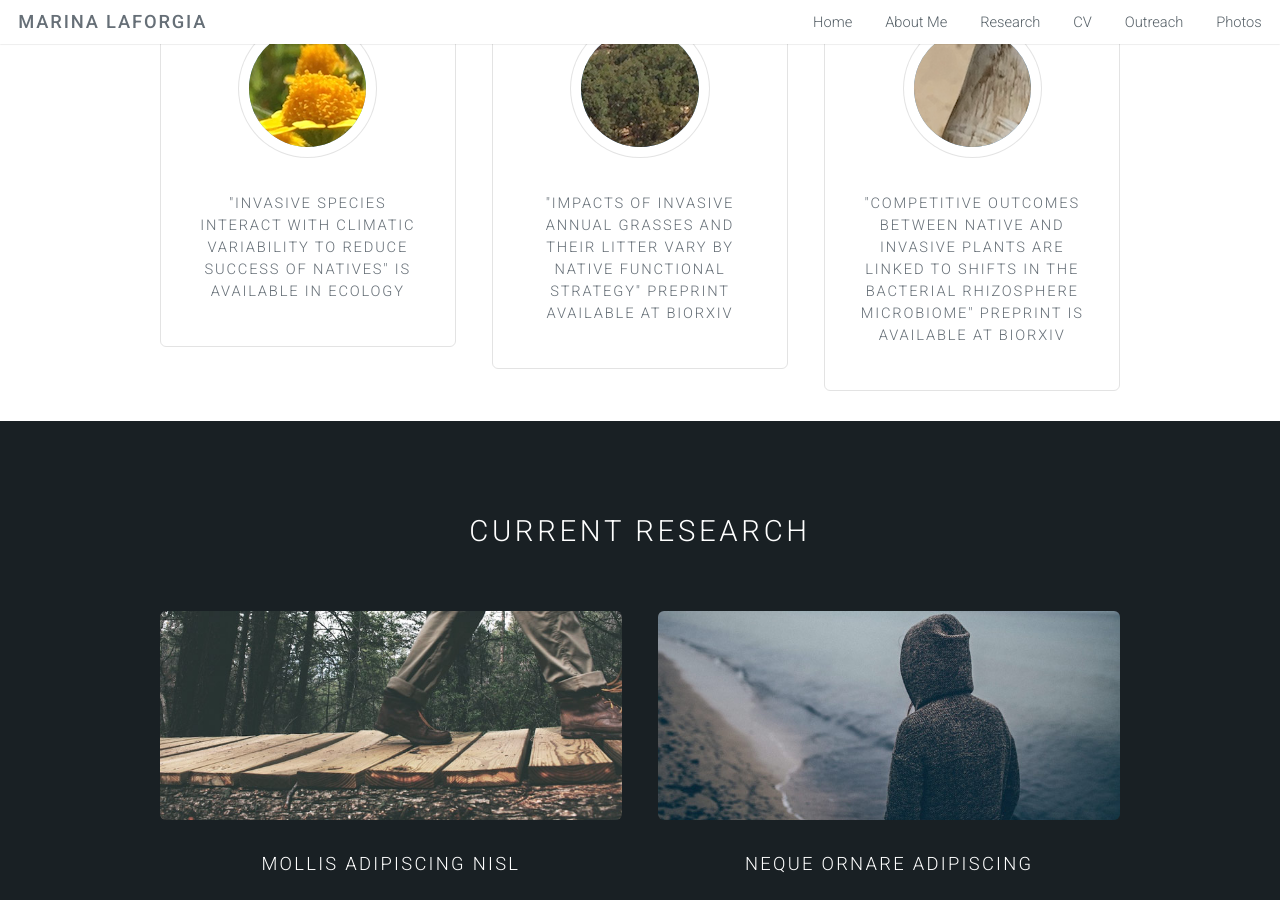
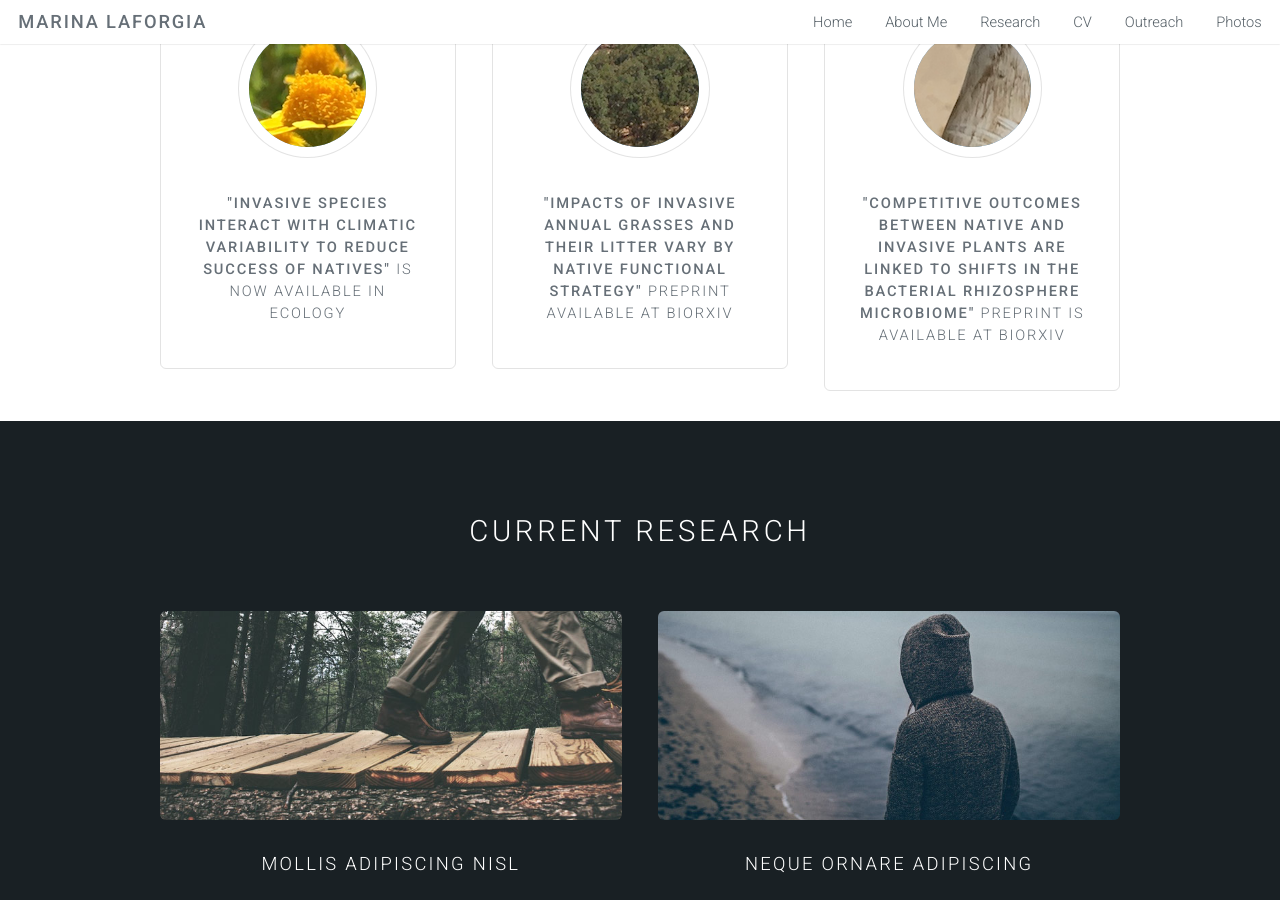
Before and after one commit to marinalaforgia/marinalaforgia.github.io, a Jekyll site: the page built from index.html, in a window 1280 px wide and 900 px high, scrolled down 712 px. Built offline with Jekyll 4.4.1, drawn with Linux system fonts in a browser that asks for light colours.

Commit message:
Update index.html

```diff
--- a/index.html
+++ b/index.html
@@ -17,7 +17,7 @@ layout: landing-page
 							<section class="special box">
 								<div class="image-cropper">
 								<img src="images/LACA.png" alt="Lasthenia californica" class="profile-pic"></div>
-								<h4><a href="https://esajournals.onlinelibrary.wiley.com/doi/abs/10.1002/ecy.3022#:~:text=Invasive%20species%20can%20thus%20interact,more%20than%20the%20conservative%20one.">"Invasive species interact with climatic variability to reduce success of natives"</a> is available in Ecology</h4>
+								<h4><b><a href="https://esajournals.onlinelibrary.wiley.com/doi/abs/10.1002/ecy.3022#:~:text=Invasive%20species%20can%20thus%20interact,more%20than%20the%20conservative%20one.">"Invasive species interact with climatic variability to reduce success of natives"</a></b> is now available in Ecology</h4>
 								<!--<p><a href="https://esajournals.onlinelibrary.wiley.com/doi/abs/10.1002/ecy.3022#:~:text=Invasive%20species%20can%20thus%20interact,more%20than%20the%20conservative%20one.">"Invasive species interact with climatic variability to reduce success of natives"</a> is available in Ecology</p>-->
 							</section>
 						</div>
@@ -25,7 +25,7 @@ layout: landing-page
 							<section class="special box">
 								<div class="image-cropper">
 								<img src="images/litter-2.png" alt="Litter" class="profile-pic"></div>
-								<h4><a href="">"Impacts of invasive annual grasses and their litter vary by native functional strategy"</a> preprint available at BioRxiv</h4>
+								<h4><b><a href="">"Impacts of invasive annual grasses and their litter vary by native functional strategy"</a></b> preprint available at BioRxiv</h4>
 								<!--<p>Eu non col commodo accumsan ante mi. Commodo consectetur sed mi adipiscing accumsan ac nunc tincidunt lobortis.</p>-->
 							</section>
 						</div>
@@ -33,7 +33,7 @@ layout: landing-page
 							<section class="special box">
 								<div class="image-cropper">
 								<img src="images/root-2.png" alt="Roots" class="profile-pic"></div>
-								<h4><a href="">"Competitive outcomes between native and invasive plants are linked to shifts in the bacterial rhizosphere microbiome"</a> preprint is available at BioRxiv</h4>
+								<h4><b><a href="">"Competitive outcomes between native and invasive plants are linked to shifts in the bacterial rhizosphere microbiome"</a></b> preprint is available at BioRxiv</h4>
 								<!--<p>Eu non col commodo accumsan ante mi. Commodo consectetur sed mi adipiscing accumsan ac nunc tincidunt lobortis.</p>-->
 							</section>
 						</div>
```
